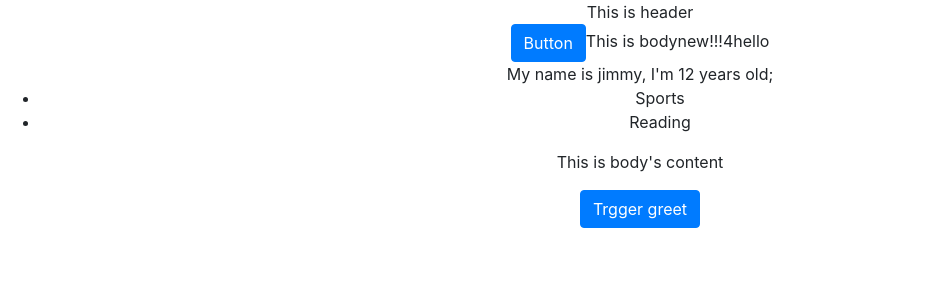
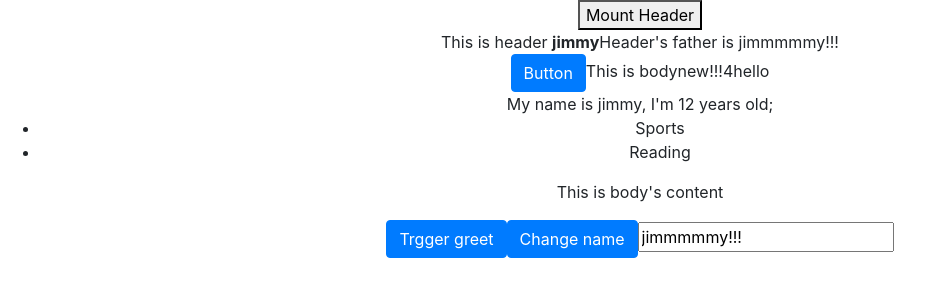
Before and after one commit to Jimmy419/jimmy-react, a React (Create React App) app: page / in a window 1280 px wide. Shown: the top 300 px of the page, without its empty margins (0-934 px from the left). Built offline with nearby package versions, Linux system fonts and the light colour scheme.

Commit message:
react lifecircle

```diff
--- a/src/App.js
+++ b/src/App.js
@@ -4,8 +4,35 @@ import Body from './component/Body';
 import './App.css';
 
 class App extends Component {
+    constructor(props){
+        super(props);
+        this.state = {
+            name: 'jimmy',
+            father: 'jimmmmmy!!!',
+            mountHeader: true
+        }
+    }
+
+    changeName(name){
+        this.setState({
+            name: name
+        })
+    }
+
+    changeFather(name){
+        this.setState({
+            father: name
+        })
+    }
+
     onGreet(vars){
         alert(vars)
+    }
+
+    mountHeader(){
+        this.setState({
+            mountHeader: !this.state.mountHeader
+        })
     }
 
     render() {
@@ -13,13 +40,26 @@ class App extends Component {
             name:'Andy',
             hobbies:['Sports', 'Reading']
         }
+        let homCmp = "";
+        if(this.state.mountHeader){
+            homCmp = <Header name={this.state.name} father={this.state.father}/>
+        }
         return (
             <div className = "App">
+                <button onClick={this.mountHeader.bind(this)}>Mount Header</button>
                 <div>
-                    <Header/>
+                    {homCmp}
                 </div>
                 <div>
-                    <Body name={'jimmy'} initialAge={12} user={user} greet={this.onGreet}>
+                    <Body
+                        name={'jimmy'}
+                        initialAge={12}
+                        user={user}
+                        father={this.state.father}
+                        greet={this.onGreet}
+                        changeName={this.changeName.bind(this)}
+                        changeFather={this.changeFather.bind(this)}
+                    >
                         <p>This is body's content</p>
                     </Body>
                 </div>
--- a/src/component/Body.js
+++ b/src/component/Body.js
@@ -17,13 +17,20 @@ export default class Body extends Component{
         })
     }
 
+    changeName(){
+        this.props.changeName('James')
+    }
+
+    changeFather(event){
+        this.props.changeFather(event.target.value)
+    }
+
     parseDataToParent(){
         this.props.greet(this.state.age)
     }
 
     render(){
         let content = "";
-        console.log(this.props);
         if(true){
             content = 'new!!!'
         }
@@ -45,6 +52,8 @@ export default class Body extends Component{
                     {this.props.children}
                 </div>
                 <button className="btn btn-primary" onClick={this.parseDataToParent.bind(this)}>Trgger greet</button>
+                <button className="btn btn-primary" onClick={this.changeName.bind(this)}>Change name</button>
+                <input defaultValue={this.props.father} onChange={(event)=>this.changeFather(event)}/>
             </div>
         )
     }
--- a/src/component/Header.js
+++ b/src/component/Header.js
@@ -1,11 +1,60 @@
-import React from 'react';
+import React, {Component} from 'react';
 
-const Header = () => {
-    return(
-        <div className="a-header">
-            This is header
-        </div>
-    )
+
+export default class Header extends Component{
+    constructor(props){
+        super(props);
+        console.log('constructor')
+    }
+    componentWillMount(){
+        console.log('componentWillMount')
+    }
+
+    componentDidMount(){
+        console.log('componentDidMount')
+    }
+
+    componentWillReceiveProps(props){
+        console.log('componentWillReceiveProps:')
+        console.log(props)
+    }
+
+    shouldComponentUpdate(props,states){
+        console.log('shouldComponentUpdate:');
+        console.log(props);
+        console.log(states)
+        return true;
+    }
+
+    componentWillUpdate(props,states){
+        console.log('componentWillUpdate:')
+        console.log(props);
+        console.log(states)
+    }
+
+    componentDidUpdate(props,states){
+        console.log('componentDidUpdate:')
+        console.log(props);
+        console.log(states)
+    }
+
+    componentWillUnmount(){
+        console.log('componentWillUnmount')
+    }
+
+    onChangeHomeMounted(){
+        this.setState({
+            homeMounted: !this.state.homeMounted
+        })
+    }
+
+    render(){
+        console.log("render");
+        return(
+            <div className="a-header">
+                This is header <b>{this.props.name}</b>
+                Header's father is {this.props.father}
+            </div>
+        )
+    }
 }
-
-export default Header;
```
